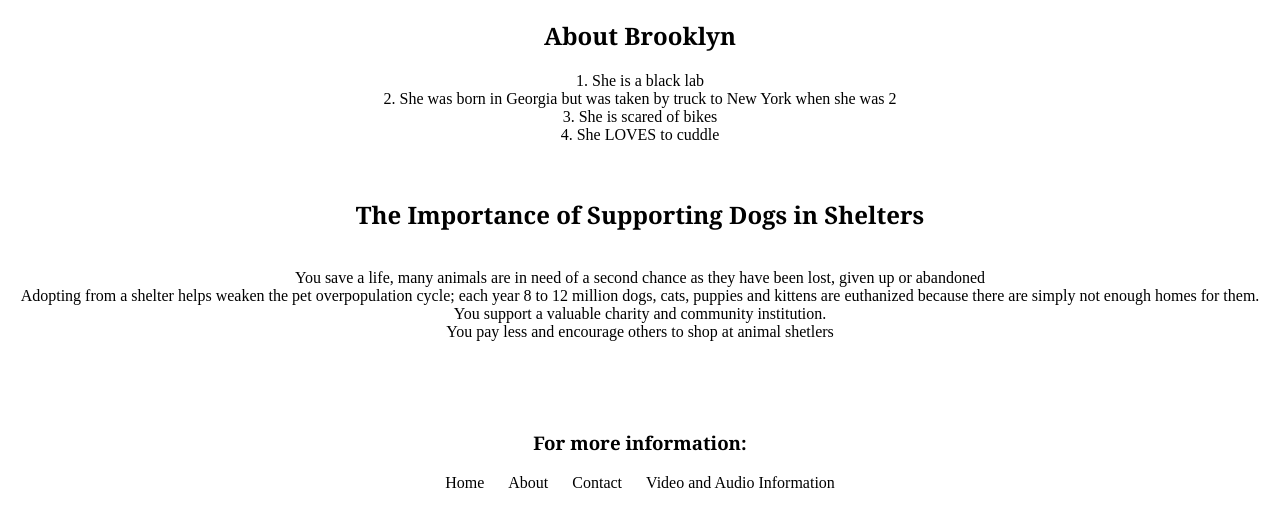
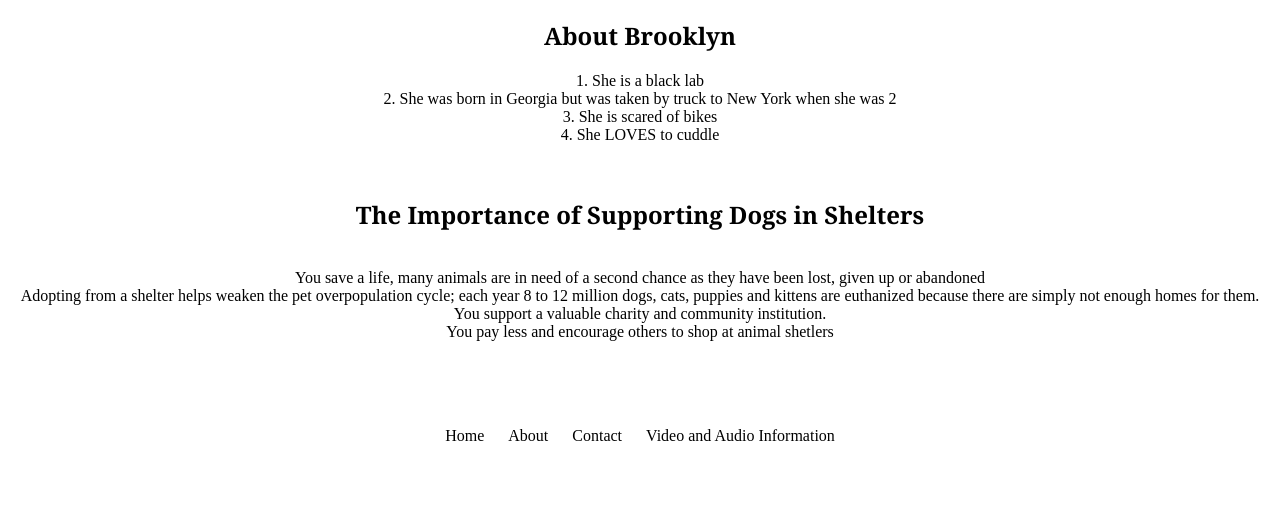
Before and after one commit to brijabss/www, a plain HTML site: page index.html in a window 1280 px wide. Shown: the part 1110-1618 px from the top of the page. After the commit the page ends 1571 px from the top, so only its background shows below. Drawn offline with Linux system fonts and the light colour scheme.

Commit message:
Update index.html

```diff
--- a/index.html
+++ b/index.html
@@ -68,7 +68,6 @@
     <br>
 
 <nav>
-    <h3> For more information: </h3>
     <ul>
       <li><a href="index.html">Home</a></li>
       <li><a href="about.html">About</a></li>
```
